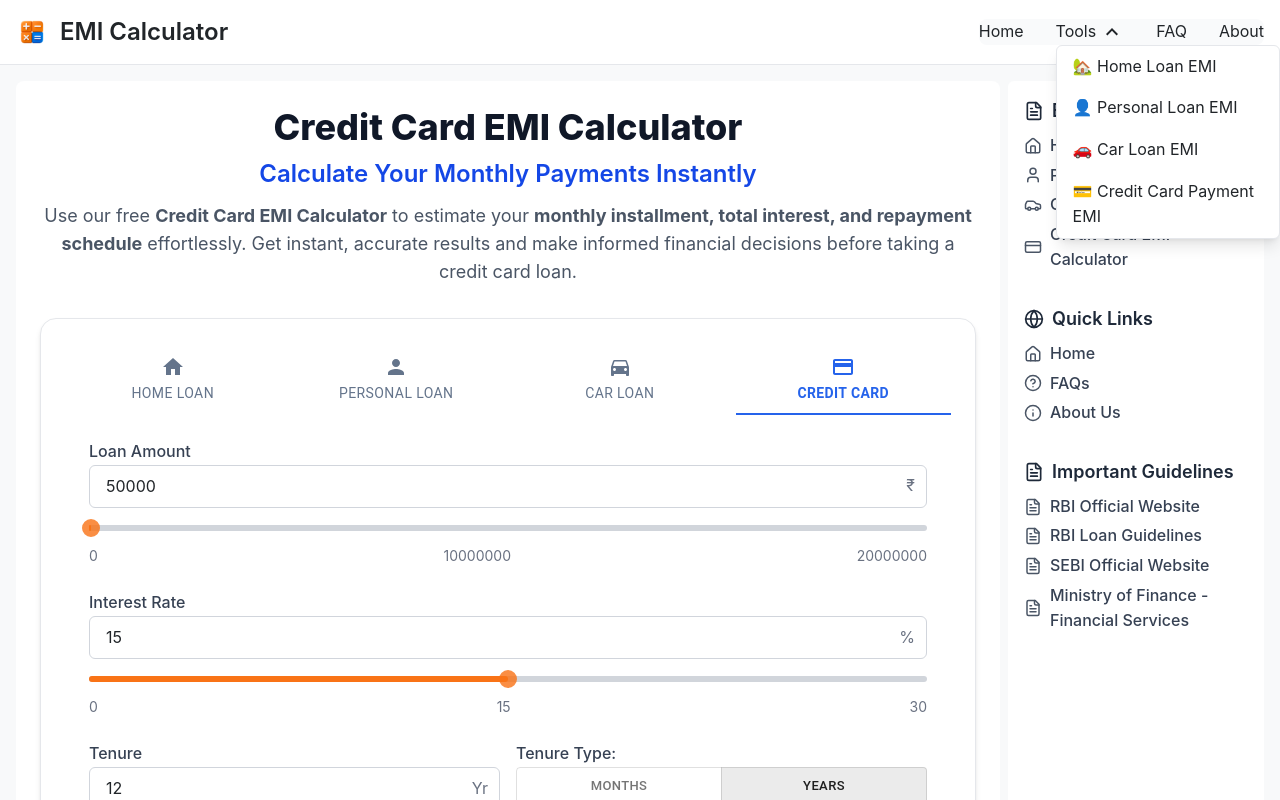
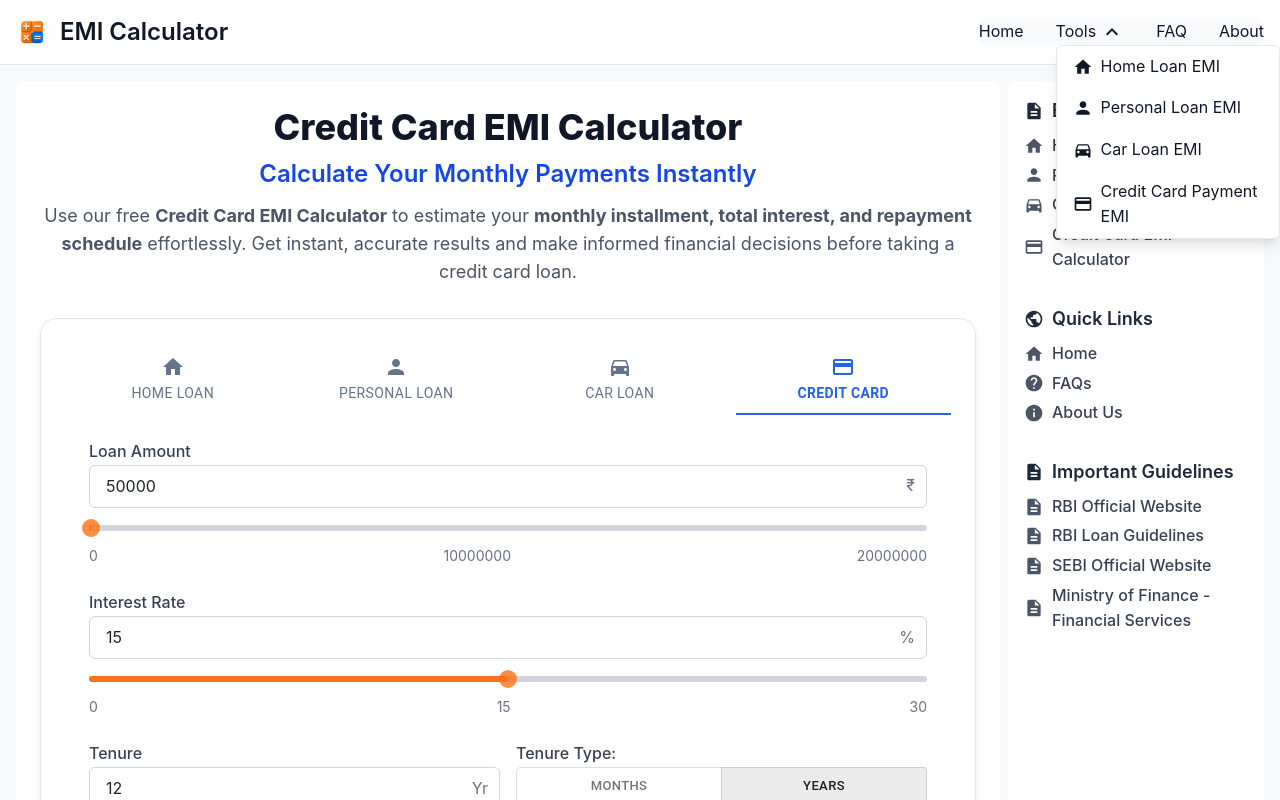
Before and after one commit to Ajinkya-Kardile/emi-calculator, a Next.js app: page /emi-calculator/credit-card in a window 1280 px wide. Both pictures are taken after a click on the button "Tools". Shown: the top 800 px of the page. Built offline with nearby package versions, Linux system fonts and the light colour scheme.

Commit message:
changes: dark mode support

```diff
--- a/src/components/common/Navbar.tsx
+++ b/src/components/common/Navbar.tsx
@@ -1,8 +1,12 @@
 "use client";
-import React, {useState, useRef, useEffect} from "react";
+import React, { useState, useRef, useEffect } from "react";
 import Image from "next/image";
 import Link from "next/link";
 import KeyboardArrowDownIcon from "@mui/icons-material/KeyboardArrowDown";
+import HomeIcon from "@mui/icons-material/Home";
+import PersonIcon from "@mui/icons-material/Person";
+import DirectionsCarIcon from "@mui/icons-material/DirectionsCar";
+import CreditCardIcon from "@mui/icons-material/CreditCard";
 
 const Navbar: React.FC = () => {
     const [navbar, setNavbar] = useState(false);
@@ -16,7 +20,6 @@ const Navbar: React.FC = () => {
                 setDropdownOpen(false);
             }
         }
-
         document.addEventListener("mousedown", handleClickOutside);
         return () => document.removeEventListener("mousedown", handleClickOutside);
     }, []);
@@ -32,8 +35,8 @@ const Navbar: React.FC = () => {
             <div className="max-w-screen-xl flex flex-wrap items-center justify-between mx-auto p-4">
                 {/* Logo */}
                 <Link href="/" className="flex items-center space-x-3">
-                    <Image src="/logo.png" width={32} height={32} alt="EMI Calculator Logo"/>
-                    <span className="text-2xl font-semibold dark:text-white">
+                    <Image src="/logo.png" width={32} height={32} alt="EMI Calculator Logo" />
+                    <span className="text-2xl font-semibold text-gray-900 dark:text-white">
                         EMI Calculator
                     </span>
                 </Link>
@@ -50,7 +53,7 @@ const Navbar: React.FC = () => {
                             <path d="M6 18L18 6M6 6l12 12"/>
                         </svg>
                     ) : (
-                        <svg className="w-6 h-6" fill="none" stroke="currentColor" strokeWidth="2" strokeLinecap="round"
+                        <svg className="w-6 h-6 text-gray-900 dark:text-white" fill="none" stroke="currentColor" strokeWidth="2" strokeLinecap="round"
                              strokeLinejoin="round" viewBox="0 0 24 24">
                             <path d="M3 12h18M3 6h18M3 18h18"/>
                         </svg>
@@ -62,17 +65,16 @@ const Navbar: React.FC = () => {
                     <ul className="flex flex-col md:flex-row md:space-x-8 p-4 md:p-0 rounded-lg bg-gray-50 dark:bg-gray-800 md:dark:bg-transparent">
                         {/* Home */}
                         <li>
-                            <Link href="/" className="nav-link" onClick={closeMenus}>Home</Link>
+                            <Link href="/" className="nav-link text-gray-900 dark:text-white" onClick={closeMenus}>Home</Link>
                         </li>
 
                         {/* Tools Dropdown */}
                         <li className="relative">
                             <button
-                                className="nav-link flex items-center gap-1"
+                                className="nav-link flex items-center gap-1 text-gray-900 dark:text-white"
                                 onClick={() => setDropdownOpen(!dropdownOpen)}
                             >
-                                Tools <KeyboardArrowDownIcon
-                                className={`transition-transform ${dropdownOpen ? "rotate-180" : ""}`}/>
+                                Tools <KeyboardArrowDownIcon className={`transition-transform ${dropdownOpen ? "rotate-180" : ""}`} />
                             </button>
 
                             {/* Dropdown Menu */}
@@ -83,16 +85,16 @@ const Navbar: React.FC = () => {
                                 }`}
                             >
                                 {[
-                                    {name: "🏡 Home Loan EMI", href: "/emi-calculator/home-loan"},
-                                    {name: "👤 Personal Loan EMI", href: "/emi-calculator/personal-loan"},
-                                    {name: "🚗 Car Loan EMI", href: "/emi-calculator/car-loan"},
-                                    {name: "💳 Credit Card Payment EMI", href: "/emi-calculator/credit-card"},
+                                    { name: "Home Loan EMI", href: "/emi-calculator/home-loan", icon: <HomeIcon fontSize="small" /> },
+                                    { name: "Personal Loan EMI", href: "/emi-calculator/personal-loan", icon: <PersonIcon fontSize="small" /> },
+                                    { name: "Car Loan EMI", href: "/emi-calculator/car-loan", icon: <DirectionsCarIcon fontSize="small" /> },
+                                    { name: "Credit Card Payment EMI", href: "/emi-calculator/credit-card", icon: <CreditCardIcon fontSize="small" /> },
                                 ].map((item, index) => (
                                     <li key={index}>
                                         <Link href={item.href}
-                                              className="block px-4 py-2 hover:bg-gray-100 dark:hover:bg-gray-700"
+                                              className="flex items-center gap-2 px-4 py-2 hover:bg-gray-100 dark:hover:bg-gray-700 text-gray-900 dark:text-white"
                                               onClick={closeMenus}>
-                                            {item.name}
+                                            {item.icon} {item.name}
                                         </Link>
                                     </li>
                                 ))}
@@ -101,12 +103,12 @@ const Navbar: React.FC = () => {
 
                         {/* FAQ */}
                         <li>
-                            <Link href="/faq" className="nav-link" onClick={closeMenus}>FAQ</Link>
+                            <Link href="/faq" className="nav-link text-gray-900 dark:text-white" onClick={closeMenus}>FAQ</Link>
                         </li>
 
                         {/* About */}
                         <li>
-                            <Link href="/about" className="nav-link" onClick={closeMenus}>About</Link>
+                            <Link href="/about" className="nav-link text-gray-900 dark:text-white" onClick={closeMenus}>About</Link>
                         </li>
                     </ul>
                 </div>
--- a/src/components/common/RightSidebar.tsx
+++ b/src/components/common/RightSidebar.tsx
@@ -1,6 +1,13 @@
 import React from "react";
 import Link from "next/link";
-import { Home, User, Car, CreditCard, Globe, HelpCircle, Info, FileText } from "lucide-react";
+import HomeIcon from "@mui/icons-material/Home";
+import PersonIcon from "@mui/icons-material/Person";
+import DirectionsCarIcon from "@mui/icons-material/DirectionsCar";
+import CreditCardIcon from "@mui/icons-material/CreditCard";
+import PublicIcon from "@mui/icons-material/Public";
+import HelpIcon from "@mui/icons-material/Help";
+import InfoIcon from "@mui/icons-material/Info";
+import DescriptionIcon from "@mui/icons-material/Description";
 
 const RightSidebar: React.FC = () => {
     return (
@@ -8,18 +15,19 @@ const RightSidebar: React.FC = () => {
             {/* Loan EMI Calculator Tools Section */}
             <div className="mb-8">
                 <h2 className="text-lg font-semibold text-gray-800 dark:text-gray-100 mb-2 flex items-center gap-2">
-                    <FileText size={20} /> EMI Calculator Tools
+                    <DescriptionIcon fontSize="small"/> EMI Calculator Tools
                 </h2>
                 <ul className="space-y-1">
                     {[
-                        { name: "Home Loan Calculator", href: "/emi-calculator/home-loan", icon: Home },
-                        { name: "Personal Loan Calculator", href: "/emi-calculator/personal-loan", icon: User },
-                        { name: "Car Loan Calculator", href: "/emi-calculator/car-loan", icon: Car },
-                        { name: "Credit Card EMI Calculator", href: "/emi-calculator/credit-card", icon: CreditCard },
+                        {name: "Home Loan Calculator", href: "/emi-calculator/home-loan", icon: HomeIcon},
+                        {name: "Personal Loan Calculator", href: "/emi-calculator/personal-loan", icon: PersonIcon},
+                        {name: "Car Loan Calculator", href: "/emi-calculator/car-loan", icon: DirectionsCarIcon},
+                        {name: "Credit Card EMI Calculator", href: "/emi-calculator/credit-card", icon: CreditCardIcon},
                     ].map((item, index) => (
                         <li key={index} className="flex items-center gap-2">
-                            <item.icon size={18} className="text-gray-600 dark:text-gray-300 flex-shrink-0" />
-                            <Link href={item.href} className="text-gray-700 dark:text-gray-300 hover:text-blue-600 dark:hover:text-blue-400 font-medium transition-colors duration-200">
+                            <item.icon fontSize="small" className="text-gray-600 dark:text-gray-300 flex-shrink-0"/>
+                            <Link href={item.href}
+                                  className="text-gray-700 dark:text-gray-300 hover:text-blue-600 dark:hover:text-blue-400 font-medium transition-colors duration-200">
                                 {item.name}
                             </Link>
                         </li>
@@ -30,17 +38,18 @@ const RightSidebar: React.FC = () => {
             {/* Quick Links Section */}
             <nav className="mb-8">
                 <h2 className="text-lg font-semibold text-gray-800 dark:text-gray-100 mb-2 flex items-center gap-2">
-                    <Globe size={20} /> Quick Links
+                    <PublicIcon fontSize="small"/> Quick Links
                 </h2>
                 <ul className="space-y-1">
                     {[
-                        { name: "Home", href: "/", icon: Home },
-                        { name: "FAQs", href: "/faq", icon: HelpCircle },
-                        { name: "About Us", href: "/about", icon: Info },
+                        {name: "Home", href: "/", icon: HomeIcon},
+                        {name: "FAQs", href: "/faq", icon: HelpIcon},
+                        {name: "About Us", href: "/about", icon: InfoIcon},
                     ].map((item, index) => (
                         <li key={index} className="flex items-center gap-2">
-                            <item.icon size={18} className="text-gray-600 dark:text-gray-300 flex-shrink-0" />
-                            <Link href={item.href} className="text-gray-700 dark:text-gray-300 hover:text-blue-600 dark:hover:text-blue-400 font-medium transition-colors duration-200">
+                            <item.icon fontSize="small" className="text-gray-600 dark:text-gray-300 flex-shrink-0"/>
+                            <Link href={item.href}
+                                  className="text-gray-700 dark:text-gray-300 hover:text-blue-600 dark:hover:text-blue-400 font-medium transition-colors duration-200">
                                 {item.name}
                             </Link>
                         </li>
@@ -51,18 +60,20 @@ const RightSidebar: React.FC = () => {
             {/* Important Guidelines Section */}
             <div className="mb-6">
                 <h2 className="text-lg font-semibold text-gray-800 dark:text-gray-100 mb-2 flex items-center gap-2">
-                    <FileText size={20} /> Important Guidelines
+                    <DescriptionIcon fontSize="small"/> Important Guidelines
                 </h2>
                 <ul className="space-y-1">
                     {[
-                        { name: "RBI Official Website", href: "https://www.rbi.org.in/" },
-                        { name: "RBI Loan Guidelines", href: "https://www.rbi.org.in/Scripts/FAQView.aspx?Id=76" },
-                        { name: "SEBI Official Website", href: "https://www.sebi.gov.in/" },
-                        { name: "Ministry of Finance - Financial Services", href: "https://financialservices.gov.in/" },
+                        {name: "RBI Official Website", href: "https://www.rbi.org.in/"},
+                        {name: "RBI Loan Guidelines", href: "https://www.rbi.org.in/Scripts/FAQView.aspx?Id=76"},
+                        {name: "SEBI Official Website", href: "https://www.sebi.gov.in/"},
+                        {name: "Ministry of Finance - Financial Services", href: "https://financialservices.gov.in/"},
                     ].map((item, index) => (
                         <li key={index} className="flex items-center gap-2">
-                            <FileText size={18} className="text-gray-600 dark:text-gray-300 flex-shrink-0" />
-                            <a href={item.href} target="_blank" rel="noopener noreferrer" className="text-gray-700 dark:text-gray-300 hover:text-blue-600 dark:hover:text-blue-400 font-medium transition-colors duration-200">
+                            <DescriptionIcon fontSize="small"
+                                             className="text-gray-600 dark:text-gray-300 flex-shrink-0"/>
+                            <a href={item.href} target="_blank" rel="noopener noreferrer"
+                               className="text-gray-700 dark:text-gray-300 hover:text-blue-600 dark:hover:text-blue-400 font-medium transition-colors duration-200">
                                 {item.name}
                             </a>
                         </li>
```
